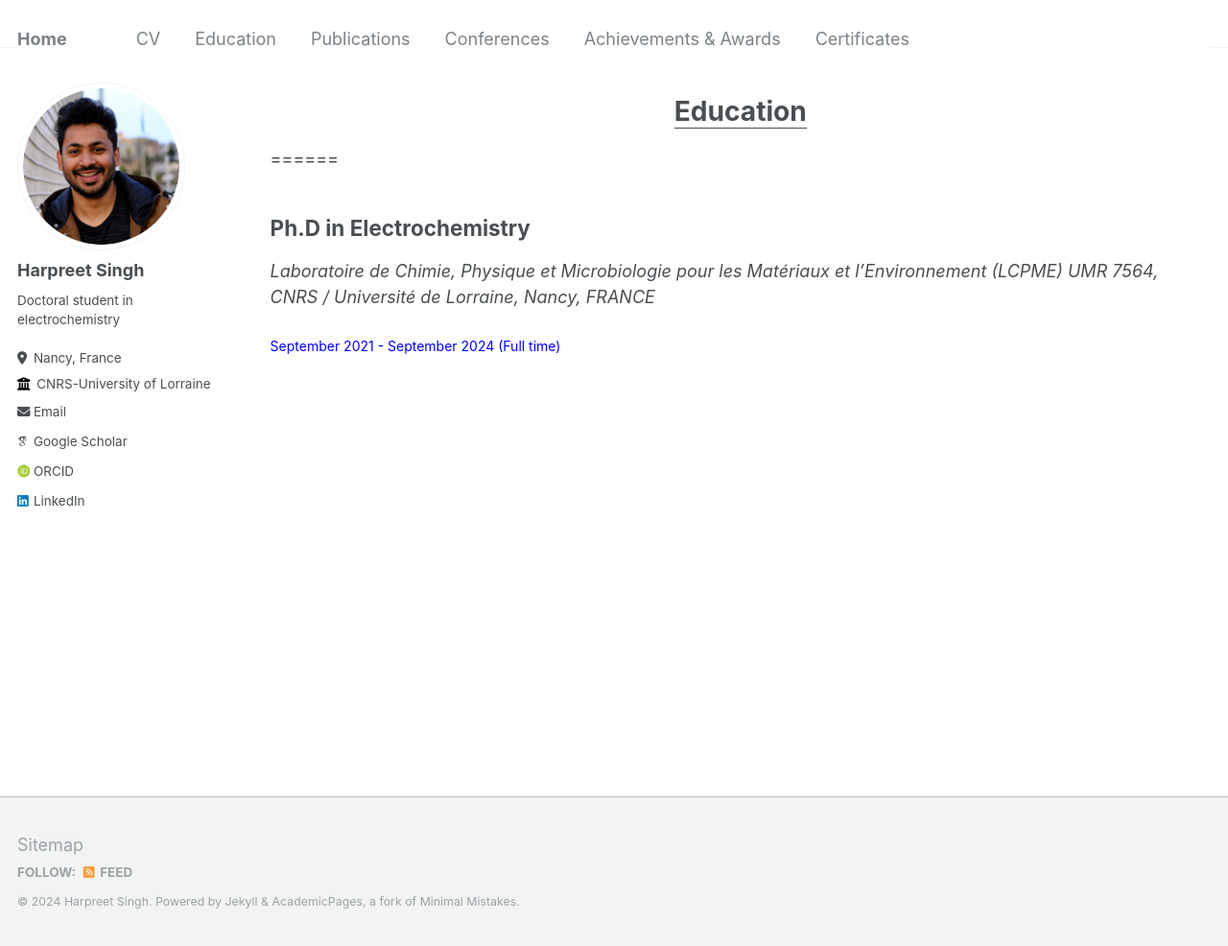
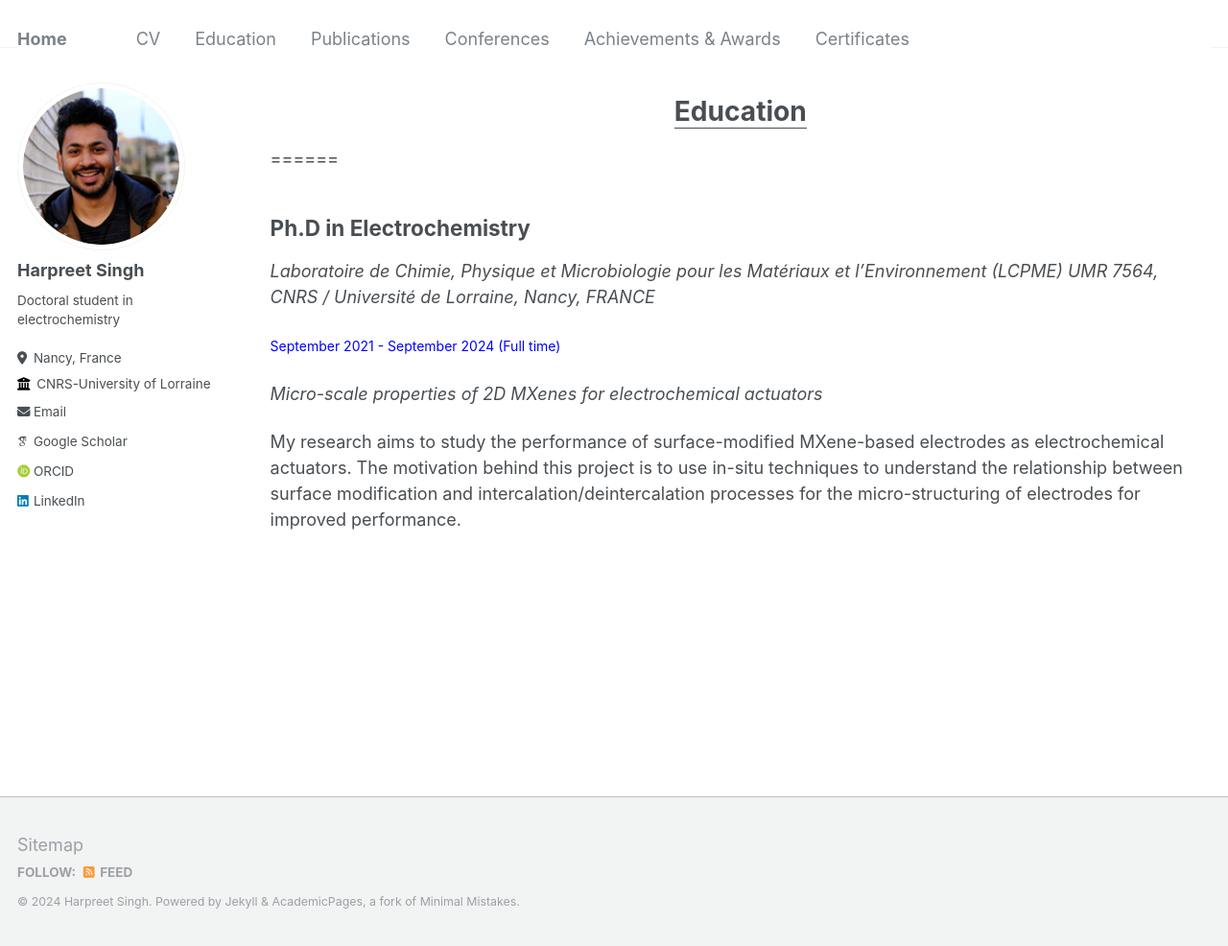
Before and after one commit to Harpr33t-Singh/Harpr33t-Singh.github.io, a Jekyll site: the page built from _pages/cv.md, in a window 1280 px wide and 986 px high. Shown: the whole window at 96% size. Built offline with Jekyll 4.4.1, drawn with Linux system fonts in a browser that asks for light colours; some web fonts are replaced.

Commit message:
Update cv.md

```diff
--- a/_pages/cv.md
+++ b/_pages/cv.md
@@ -17,3 +17,7 @@ redirect_from:
 *UMR 7564, CNRS / Université de Lorraine, Nancy, FRANCE*
 
 <span style="color: blue; font-size: 14px;">September 2021 - September 2024 (Full time)</span>
+
+*Micro-scale properties of 2D MXenes for electrochemical actuators*
+
+My research aims to study the performance of surface-modified MXene-based electrodes as electrochemical actuators. The motivation behind this project is to use in-situ techniques to understand the relationship between surface modification and intercalation/deintercalation processes for the micro-structuring of electrodes for improved performance.
```
